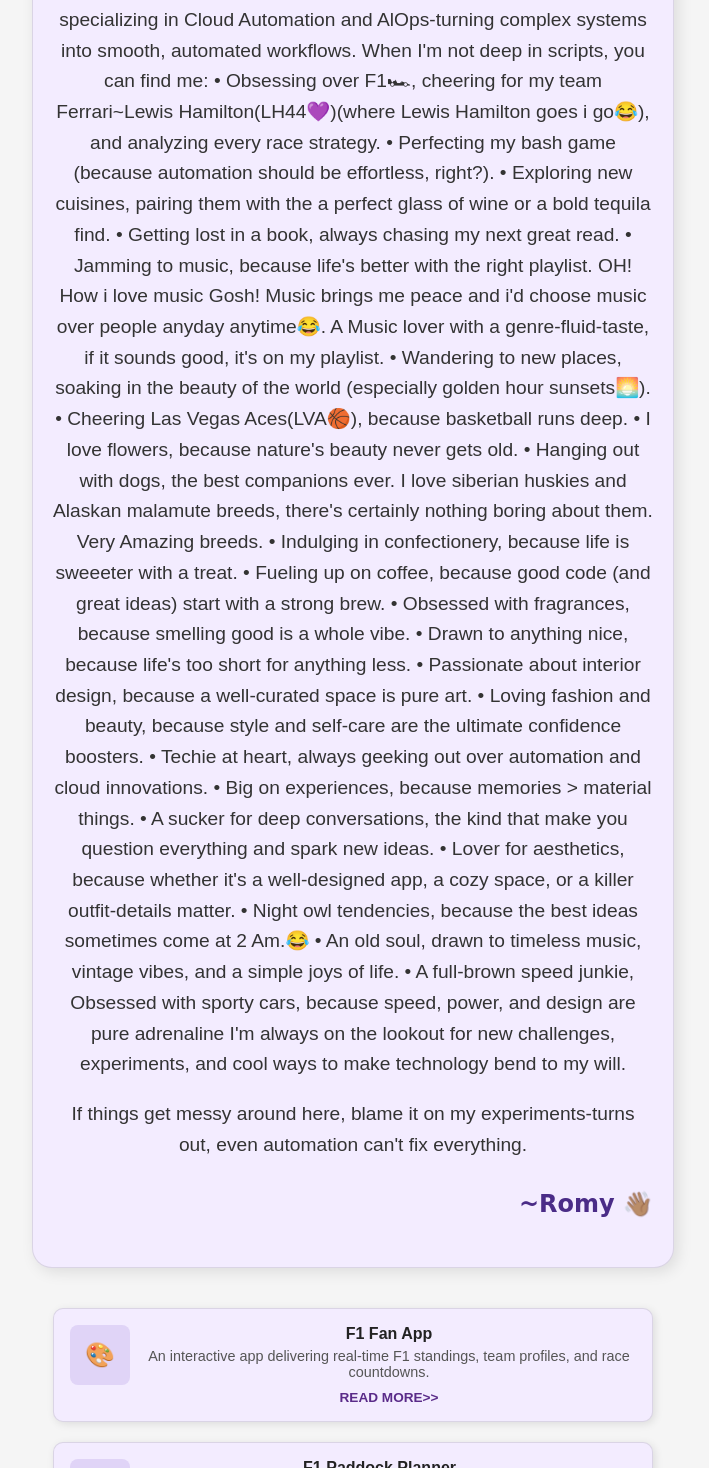
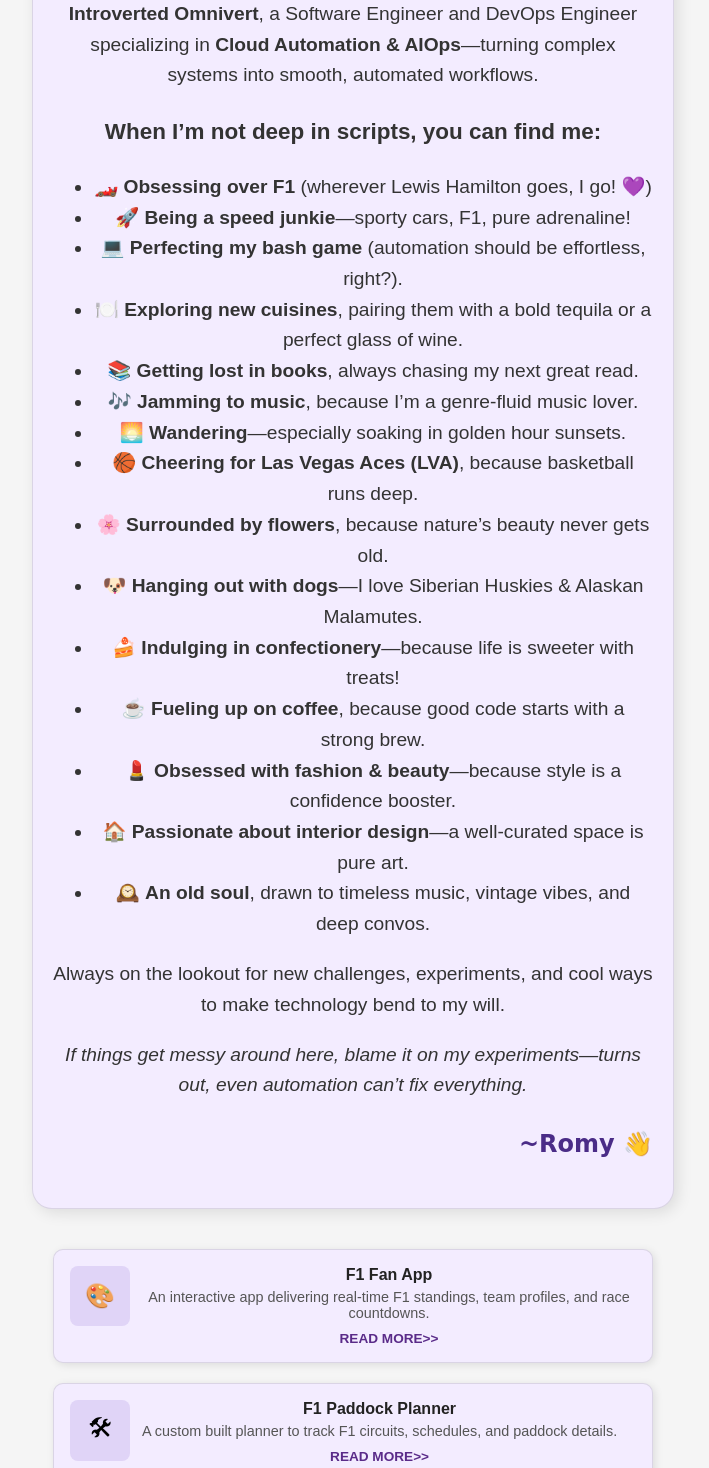
Before and after one commit to roseemaryy/Romy-s-website, a plain HTML site: page index.html in a window 1280 px wide. Shown: the part 762-2230 px from the top of the page, without its empty margins (287-996 px from the left). Drawn offline with Linux system fonts and the light colour scheme.

Commit message:
index.html

```diff
--- a/index.html
+++ b/index.html
@@ -24,65 +24,36 @@
       </p>
     </section>
     <section class="intro-card">
-      <p>Welcome to my slice of the internet! 💃🏽</p>
-      <p>
-        Where curiosity meets code and everything in between. I'm an Introverted Omnivert Software
-        Engineer and DevOps Engineer specializing in Cloud Automation and
-        AlOps-turning complex systems into smooth, automated workflows.
-        When I'm not deep in scripts, you can find me:
+  <h2>Welcome to my slice of the internet! 🚀</h2>
 
-        • Obsessing over F1🏎, cheering for my team Ferrari~Lewis Hamilton(LH44💜)(where Lewis Hamilton goes i go😂), and analyzing every race strategy.
+  <p>Where curiosity meets code and everything in between. I’m an <strong>Introverted Omnivert</strong>, a Software Engineer and DevOps Engineer specializing in <strong>Cloud Automation & AIOps</strong>—turning complex systems into smooth, automated workflows.</p>
 
-        • Perfecting my bash game (because automation should be effortless, right?).
+  <h3>When I’m not deep in scripts, you can find me:</h3>
 
-        • Exploring new cuisines, pairing them with the a perfect glass of wine or a bold tequila find.
+  <ul>
+    <li>🏎️ <strong>Obsessing over F1</strong> (wherever Lewis Hamilton goes, I go! 💜)</li>
+    <li>🚀 <strong>Being a speed junkie</strong>—sporty cars, F1, pure adrenaline!</li>
+    <li>💻 <strong>Perfecting my bash game</strong> (automation should be effortless, right?).</li>
+    <li>🍽️ <strong>Exploring new cuisines</strong>, pairing them with a bold tequila or a perfect glass of wine.</li>
+    <li>📚 <strong>Getting lost in books</strong>, always chasing my next great read.</li>
+    <li>🎶 <strong>Jamming to music</strong>, because I’m a genre-fluid music lover.</li>
+    <li>🌅 <strong>Wandering</strong>—especially soaking in golden hour sunsets.</li>
+    <li>🏀 <strong>Cheering for Las Vegas Aces (LVA)</strong>, because basketball runs deep.</li>
+    <li>🌸 <strong>Surrounded by flowers</strong>, because nature’s beauty never gets old.</li>
+    <li>🐶 <strong>Hanging out with dogs</strong>—I love Siberian Huskies & Alaskan Malamutes.</li>
+    <li>🍰 <strong>Indulging in confectionery</strong>—because life is sweeter with treats!</li>
+    <li>☕ <strong>Fueling up on coffee</strong>, because good code starts with a strong brew.</li>
+    <li>💄 <strong>Obsessed with fashion & beauty</strong>—because style is a confidence booster.</li>
+    <li>🏠 <strong>Passionate about interior design</strong>—a well-curated space is pure art.</li>
+    <li>🕰️ <strong>An old soul</strong>, drawn to timeless music, vintage vibes, and deep convos.</li>
+  </ul>
 
-        • Getting lost in a book, always chasing my next great read.
+  <p>Always on the lookout for new challenges, experiments, and cool ways to make technology bend to my will.</p>
 
-        • Jamming to music, because life's better with the right playlist. OH! How i love music Gosh! Music brings me peace and i'd choose music over people anyday anytime😂. A Music lover with a genre-fluid-taste, if it sounds good, it's on my playlist.
+  <p><em>If things get messy around here, blame it on my experiments—turns out, even automation can’t fix everything.</em></p>
 
-        • Wandering to new places, soaking in the beauty of the world (especially golden hour sunsets🌅).
-
-        • Cheering Las Vegas Aces(LVA🏀), because basketball runs deep.
-
-        • I love flowers, because nature's beauty never gets old.
-
-        • Hanging out with dogs, the best companions ever. I love siberian huskies and Alaskan malamute breeds, there's certainly nothing boring about them. Very Amazing breeds.
-
-        • Indulging in confectionery, because life is sweeeter with a treat.
-
-        • Fueling up on coffee, because good code (and great ideas) start with a strong brew.
-
-        • Obsessed with fragrances, because smelling good is a whole vibe.
-
-        • Drawn to anything nice, because life's too short for anything less.
-
-        • Passionate about interior design, because a well-curated space is pure art.
-
-        • Loving fashion and beauty, because style and self-care are the ultimate confidence boosters.
-
-        • Techie at heart, always geeking out over automation and cloud innovations.
-
-        • Big on experiences, because memories > material things.
-
-        • A sucker for deep conversations, the kind that make  you question everything and spark new ideas.
-
-        • Lover for aesthetics, because whether it's a well-designed app, a cozy space, or a killer outfit-details matter.
-
-        • Night owl tendencies, because the best ideas sometimes come at 2 Am.😂
-
-        • An old soul, drawn to timeless music, vintage vibes, and a simple joys of life.
-
-        • A full-brown speed junkie, Obsessed with sporty cars, because speed, power, and design are pure adrenaline
-
-        I'm always on the lookout for new challenges, experiments, and cool ways to make technology bend to my will.
-      </p>
-      <p>
-        If things get messy around here, blame it on my experiments-turns out,
-        even automation can't fix everything.
-      </p>
-      <p class="signature">~Romy <span class="wave">👋🏽</span></p>
-    </section>
+  <p class="signature">~Romy 👋</p>
+</section>
     <!-- Featured Projects Section -->
     <section class="featured-projects">
       <article class="project">
```
